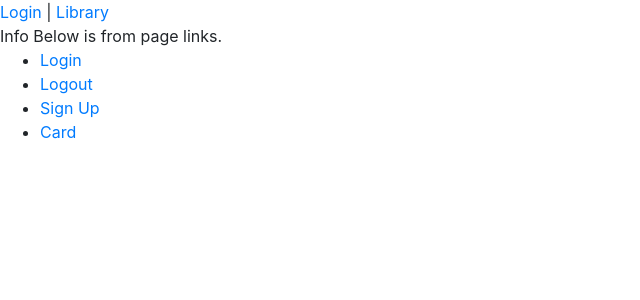
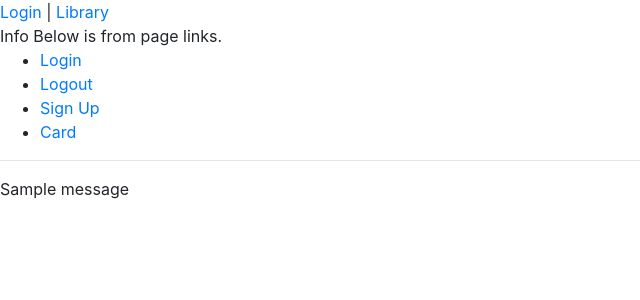
Before and after one commit to andrewporritt1977/django-library, a Django app: page /login/ in a window 1280 px wide. Shown: the top 300 px of the page, without its empty margins (0-640 px from the left). Run offline with Django 3.2, Linux system fonts and the light colour scheme; one stand-in notice (Sample message) is shown; some libraries are stand-ins or nearby versions.

Commit message:
implemented logout and successful logout message

```diff
--- a/library_app/templates/login.html
+++ b/library_app/templates/login.html
@@ -10,5 +10,13 @@
             <li><a href="#">Card</a></li>
         </ul>
     </nav>
+    <hr>
+    {% if messages %}
+        <div>
+            {% for message in messages %}
+                {{ message }}
+            {% endfor %}
+        </div>
+    {% endif %}
 </body>
 {% endblock %}
--- a/library_app/views.py
+++ b/library_app/views.py
@@ -1,5 +1,5 @@
 from django.shortcuts import render, redirect, reverse
-from django.contrib import auth
+from django.contrib import auth, messages
 from django.views.generic import TemplateView
 
 # Create your views here.
@@ -15,4 +15,5 @@ class LibraryPageView(TemplateView):
 def logout(request):
     """ user logout """
     auth.logout(request)
-    return(redirect(reverse('home')))
+    messages.success(request, 'You have successfully logged out of the Library. Come again soon!')
+    return(redirect(reverse('login')))
--- a/library_project/settings.py
+++ b/library_project/settings.py
@@ -128,3 +128,5 @@ USE_TZ = True
 # https://docs.djangoproject.com/en/3.0/howto/static-files/
 
 STATIC_URL = '/static/'
+
+MESSAGE_STORAGE = 'django.contrib.messages.storage.session.SessionStorage'
```
Also changed, not shown: db.sqlite3.
